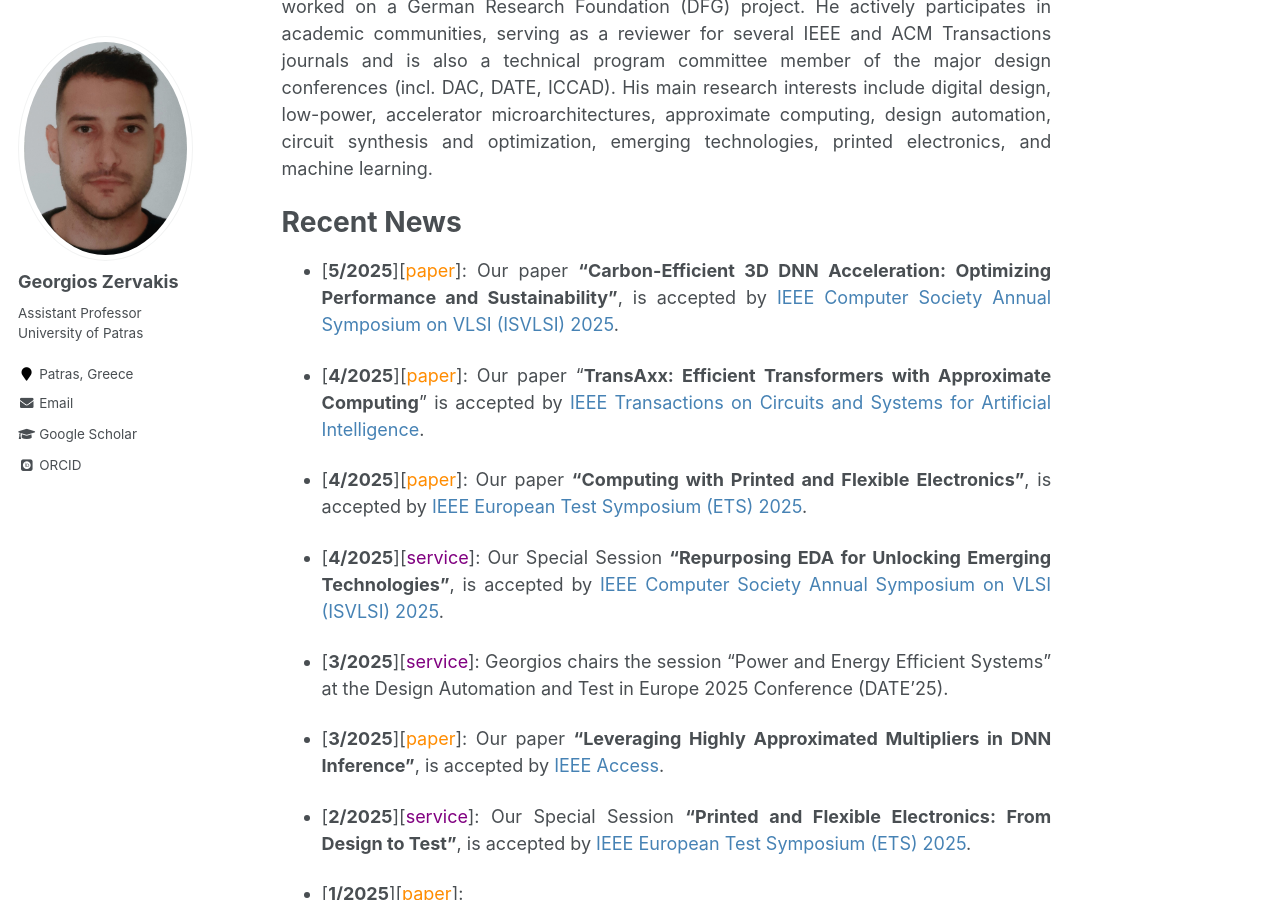
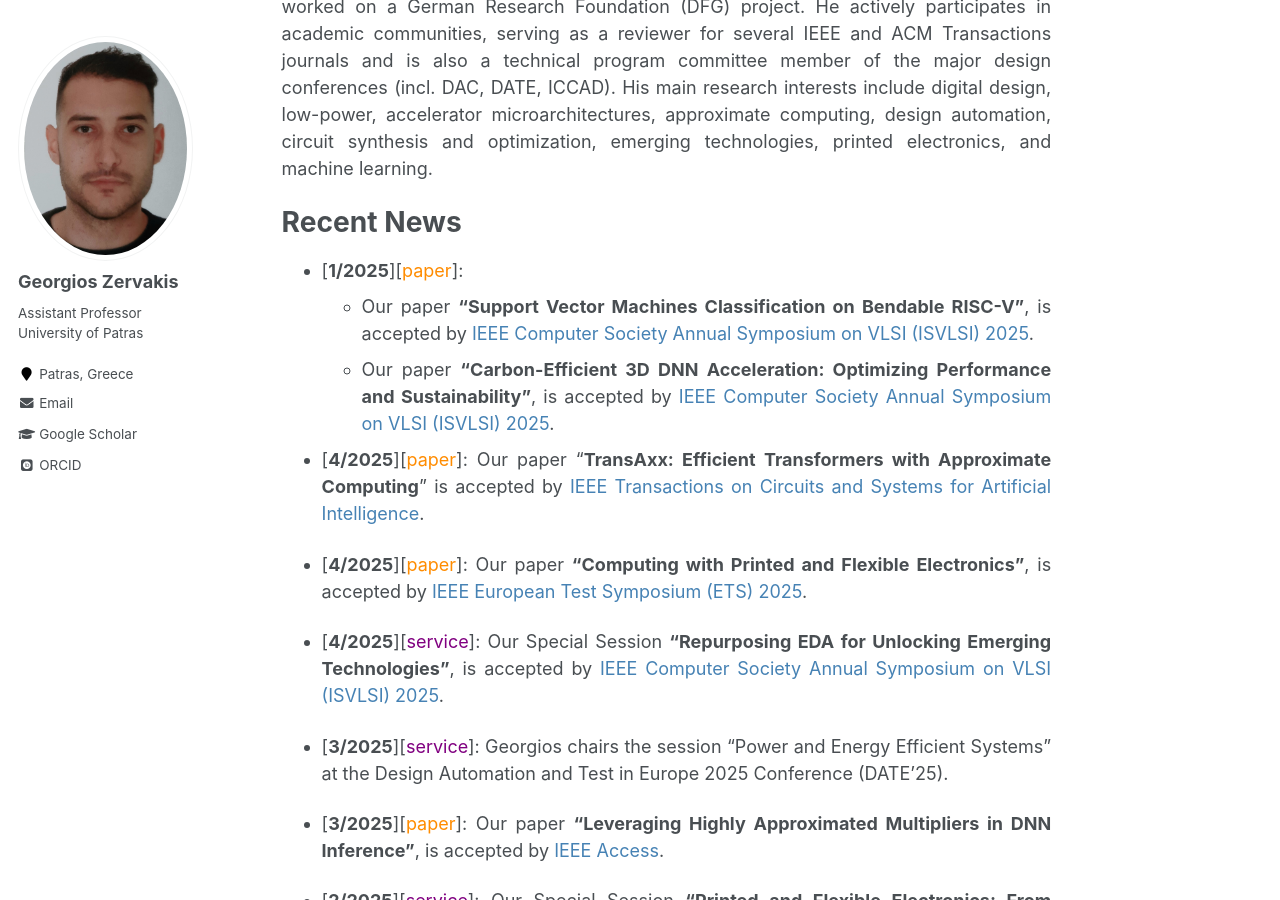
Before and after one commit to giozerv/giozerv.github.io, a Jekyll site: the page built from _pages/about.md, in a window 1280 px wide and 900 px high, scrolled down 491 px. Built offline with Jekyll 4.4.1, drawn with Linux system fonts in a browser that asks for light colours; some web fonts are replaced.

Commit message:
Update about.md

```diff
--- a/_pages/about.md
+++ b/_pages/about.md
@@ -21,7 +21,9 @@ Georgios Zervakis is an Assistant Professor at the [Department of Computer Engin
 
 Recent News
 ===
-* [**5/2025**][<span style="color:darkorange">paper</span>]: Our paper **"Carbon-Efficient 3D DNN Acceleration: Optimizing Performance and Sustainability"**, is accepted by <span style="color:SteelBlue">IEEE Computer Society Annual Symposium on VLSI (ISVLSI) 2025</span>.
+* [**1/2025**][<span style="color:darkorange">paper</span>]:
+  * Our paper **"Support Vector Machines Classification on Bendable RISC-V"**, is accepted by <span style="color:SteelBlue">IEEE Computer Society Annual Symposium on VLSI (ISVLSI) 2025</span>.
+  * Our paper **"Carbon-Efficient 3D DNN Acceleration: Optimizing Performance and Sustainability"**, is accepted by <span style="color:SteelBlue">IEEE Computer Society Annual Symposium on VLSI (ISVLSI) 2025</span>.
 
 
 * [**4/2025**][<span style="color:darkorange">paper</span>]: Our paper "**TransAxx: Efficient Transformers with Approximate Computing**" is accepted by <span style="color:SteelBlue">IEEE Transactions on Circuits and Systems for Artificial Intelligence</span>.
```
